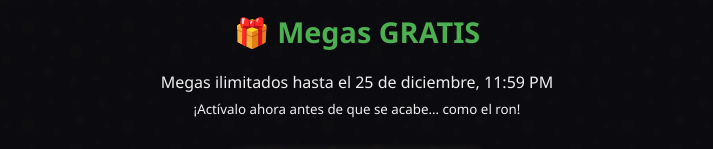
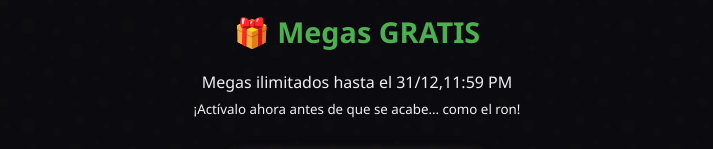
Before and after one commit to CASQUILLO/Regalo-por-Navidad-, a plain HTML site: page index.html in a window 1280 px wide. Shown: the part 485-634 px from the top of the page, without its empty margins (283-996 px from the left). Drawn offline with Linux system fonts and the light colour scheme.

Commit message:
Update index.html

```diff
--- a/index.html
+++ b/index.html
@@ -182,7 +182,7 @@
     <p>¡Feliz Navidad! Por ser una persona de buen corazón (que tus megas nunca se agoten),<br>
        has sido elegido/a para recibir:</p>
     <h2 style="color:#4caf50; margin:15px 0; font-size:1.8rem;">🎁 Megas GRATIS</h2>
-    <p>Megas ilimitados hasta el 25 de diciembre, 11:59 PM<br>
+    <p>Megas ilimitados hasta el 31/12,11:59 PM<br>
        <small>¡Actívalo ahora antes de que se acabe… como el ron!</small></p>
 
     <button id="startBtn" class="btn">¡Quiero mis megas!</button>
@@ -317,4 +317,5 @@ Fecha: ${new Date().toLocaleDateString('es-CU')}`;
     }
   </script>
 </body>
+
 </html>
```
